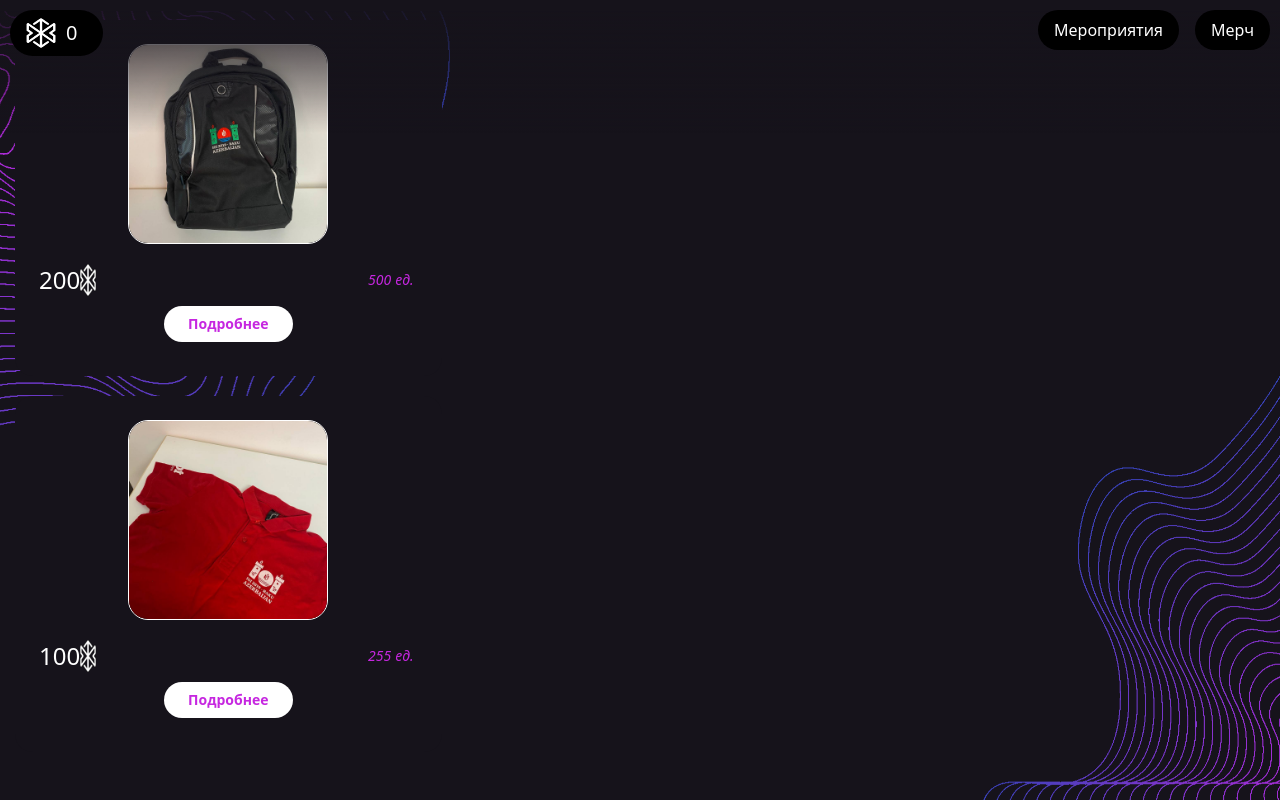
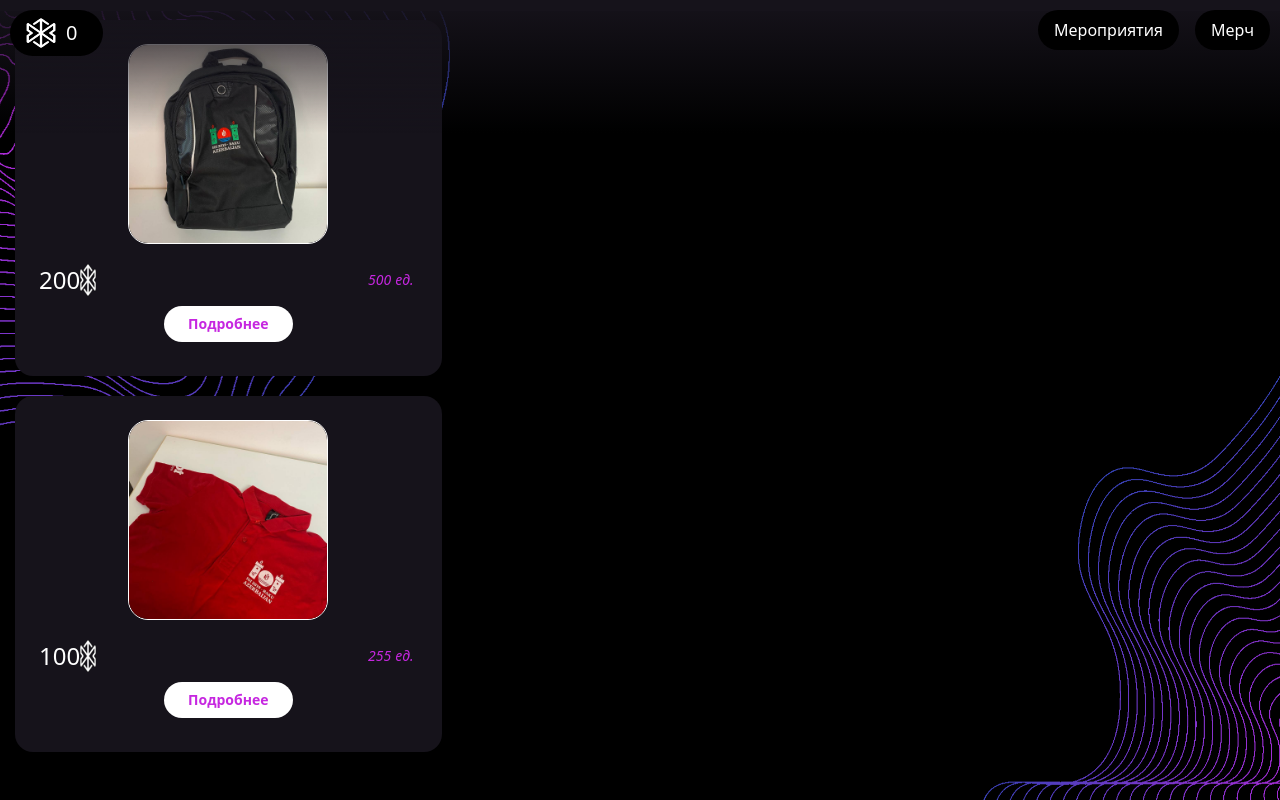
Before and after one commit to binsld/mpit, a Flask app: page /merch in a window 1280 px wide. Run offline with Flask 3, Linux system fonts and the light colour scheme; some libraries are stand-ins or nearby versions.

Commit message:
Black bg

```diff
--- a/web/templates/tovarum.html
+++ b/web/templates/tovarum.html
@@ -6,7 +6,7 @@
   <title>Tovarum</title>
   <script src="https://cdn.tailwindcss.com"></script>
 </head>
-<body style="background-color:#16131B">
+<body style="background-color:#000000">
     <div style="z-index:-1" class="fixed -right-[500px] -bottom-[350px] w-[800px] h-[800px]"><img src="\static\Pautin-1.png" alt=""></div>
     <div style="z-index:-1" class="fixed left-[-550px] -bottom-[-250px] w-[1000px] h-[1000px]"><img src="\static\Pautin-1.png" alt=""></div>
 
```
